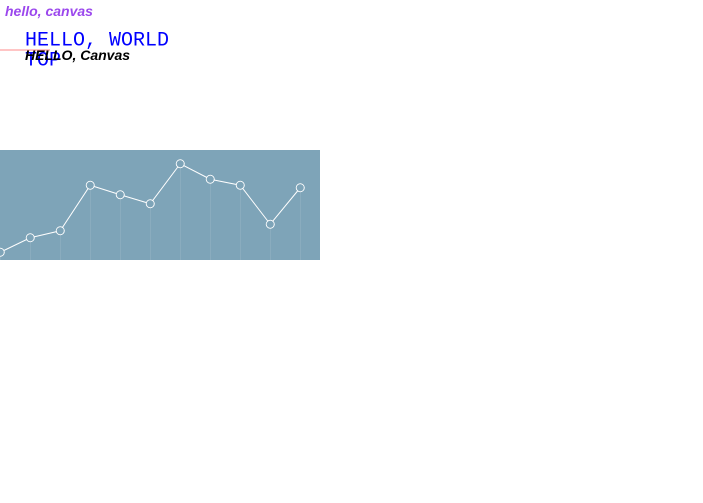
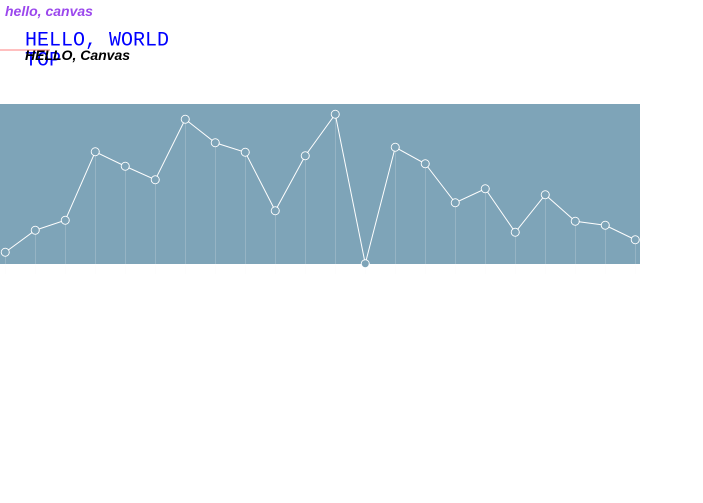
Before and after one commit to MichaelHu/h5demos, a plain HTML site: page canvas/index.html in a window 1280 px wide. Shown: the whole page, without its empty margins (0-703 px from the left). Drawn offline with Linux system fonts and the light colour scheme.

Commit message:
master: canvas: add Canvas-Event.js and enable dragable

```diff
--- a/canvas/canvas.css
+++ b/canvas/canvas.css
@@ -1,10 +1,20 @@
 body{
+    width: 320px;
+    overflow: hidden;
     /*
     background-color: #999;
 */
 }
 
-canvas{
+canvas {
     width: 320px;
-    height: 500px;
 }
+
+#c_text{
+    height: 100px;
+}
+
+#c_lines{
+    width: 640px;
+    height: 200px;
+}
--- a/canvas/canvas.js
+++ b/canvas/canvas.js
@@ -1,9 +1,9 @@
 $(function(){
-
-var canvas = new Canvas($('<canvas></canvas>').appendTo('body'));
 
 
 function drawText(){
+
+    var canvas = new Canvas($('<canvas id="c_text"></canvas>').appendTo('body'));
 
     canvas
         /*
@@ -11,7 +11,7 @@ function drawText(){
         .height($(window).height() * 0.9)
         */
         .width(640)
-        .height(1000)
+        .height(200)
 
         .font('italic bold 28px Arial')
 
@@ -46,9 +46,16 @@ function drawText(){
 
 function drawLine(){
 
+    var canvas = new Canvas($('<canvas id="c_lines"></canvas>').appendTo('body'));
+
     var randY = [];
+
+    canvas
+        .width(1280)
+        .height(400);
+
     for(var i=0; i<canvas.getWidth(); i+=60){
-        randY.push(320.5 + Math.floor(Math.random() * 200) );
+        randY.push(20.5 + Math.floor(Math.random() * 300) );
     }
 
 
@@ -57,7 +64,7 @@ function drawLine(){
         .globalAlpha(1)
         .lineWidth(2)
         .fillStyle('#7ea4b8')
-        .fillRect(0, 300, canvas.getWidth(), 220)
+        .fillRect(0, 0, canvas.getWidth(), 320)
         .restore()
         ;
 
@@ -65,14 +72,14 @@ function drawLine(){
 
     // grids
     canvas.save()
-        .globalAlpha(0.2)
+        .globalAlpha(0.4)
         .lineWidth(1)
         .strokeStyle('#f8f8f8')
         ;
-    for(var i=0, j=0; i<canvas.getWidth(); i+=60, j++){
+    for(var i=10, j=0; i<canvas.getWidth(); i+=60, j++){
         canvas
             .moveTo(i+0.5, randY[j] + 8)
-            .lineTo(i+0.5, 300.5 + 220)
+            .lineTo(i+0.5, 20.5 + 320)
             ;
     }
     canvas
@@ -92,8 +99,8 @@ function drawLine(){
         .beginPath()
         ;
 
-    for(var i=0, j=0; i<canvas.getWidth(); i+=60, j++){
-        if(0 == i){
+    for(var i=10, j=0; i<canvas.getWidth(); i+=60, j++){
+        if(10 == i){
             canvas
                 .moveTo(i+0.5, randY[j])
                 ;
@@ -119,7 +126,7 @@ function drawLine(){
         .fillStyle('#7ea4b8')
         ;
 
-    for(var i=0, j=0; i<canvas.getWidth(); i+=60, j++){
+    for(var i=10, j=0; i<canvas.getWidth(); i+=60, j++){
         canvas
             .beginPath()
             .moveTo(i+0.5+4, randY[j])
@@ -137,6 +144,39 @@ function drawLine(){
     canvas
         .restore()
         ;
+
+
+    var initTouchX, initPos, isBusy = false;
+    canvas.on('touchstart', function(e){
+            console.log('touchstart');
+            initTouchX
+                = e.targetTouches[0].clientX;
+            initPos = $(e.target).offset();
+        })
+        .on('touchmove', function(e){
+            var t = e.targetTouches[0],
+                offsetX;
+
+            e.preventDefault();
+
+            offsetX = t.clientX - initTouchX;
+            console.log(offsetX);
+
+            if(isBusy){
+                return;
+            }
+            isBusy = true;
+            setTimeout(function(){ isBusy = false; }, 20);
+
+            $(canvas.canvas).css({
+                '-webkit-transform': 'translate(' + ( initPos.left - 0 + offsetX ) + 'px, 0px)',
+            });
+        })
+        .on('touchend', function(e){
+            console.log('touchend');
+        });
+
+
 }
 
 setTimeout(function(){
--- a/canvas/index.html
+++ b/canvas/index.html
@@ -8,9 +8,9 @@
         <link rel="stylesheet" href="./canvas.css"/>
     </head>
     <body>
-
     </body>
     <script src="../lib/zepto.js"></script>
     <script src="./lib/Canvas.js"></script>
+    <script src="./lib/Canvas-Event.js"></script>
     <script src="./canvas.js"></script>
 </html>
--- /dev/null
+++ b/canvas/lib/Canvas-Event.js
@@ -0,0 +1,20 @@
+(function($){
+
+
+$.extend(
+    Canvas.prototype,
+    {
+        on: function(type, handler){
+            $(this.canvas).on(type, handler);
+            return this;
+        }
+
+        ,off: function(type, handler){
+            $(this.canvas).off(type, handler);
+            return this;
+        }
+    }
+);
+
+
+})(Zepto);
```
